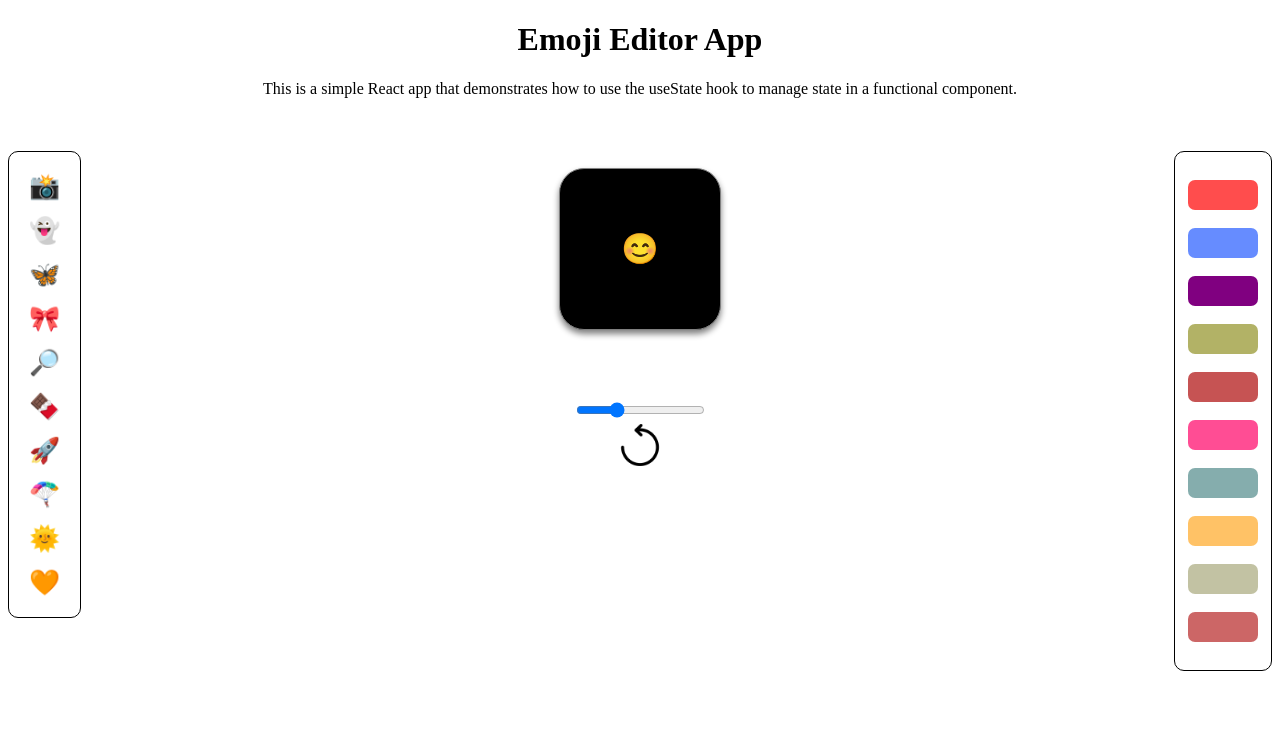
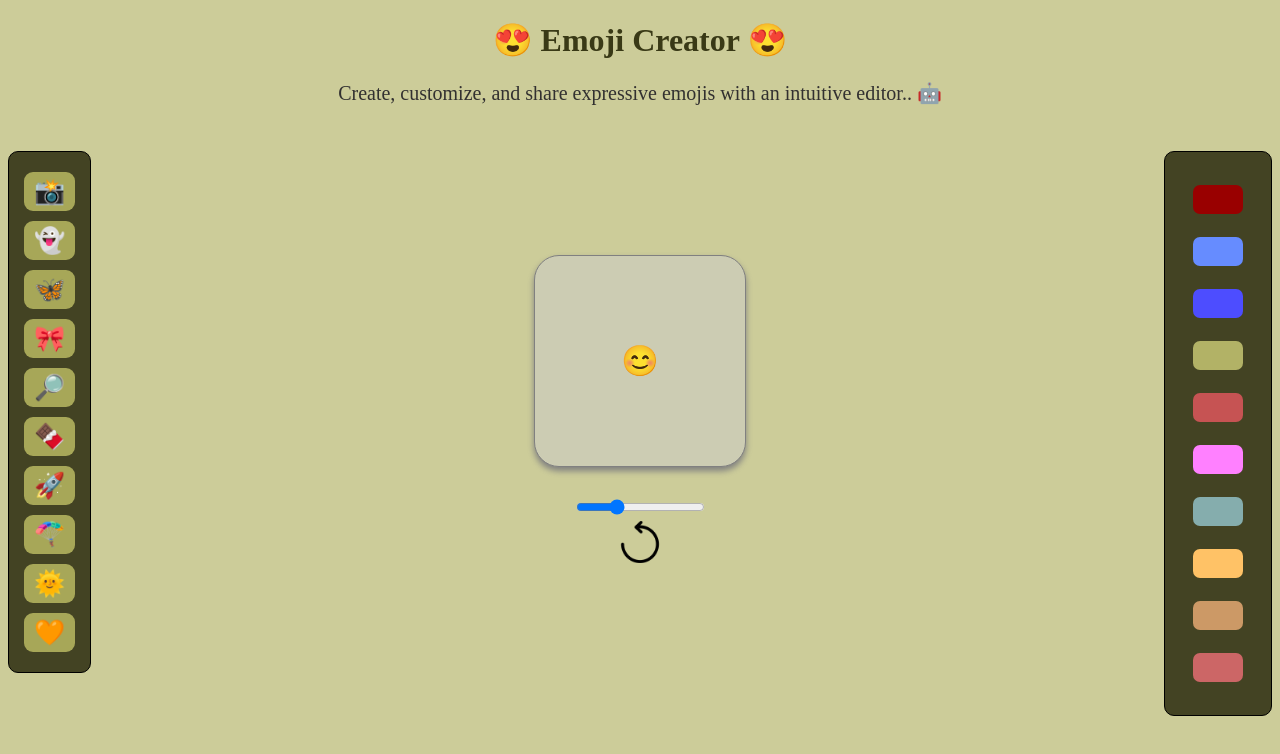
Before and after one commit to SrushtiWanjari/Emoji-Editor-App, a React (Vite) app in the folder Emoji-Editor-App/: page / in a window 1280 px wide. Shown: the top 754 px of the page. Built offline with nearby package versions, Linux system fonts and the light colour scheme.

Commit message:
changes added

```diff
--- a/Emoji-Editor-App/src/Home/Home.css
+++ b/Emoji-Editor-App/src/Home/Home.css
@@ -1,23 +1,31 @@
+body {
+  background-color: #cccc99;
+}
 .container {
   position: relative;
 }
 .heading {
   text-align: center;
+  color: #393916;
 }
 .description {
   text-align: center;
+  color: rgb(50, 48, 48);
+  font-size: 20px;
 }
 .main-emoji-box {
-  width: 160px;
-  height: 160px;
+  width: 210px;
+  height: 210px;
   display: flex;
   justify-content: center;
   align-items: center;
-  margin: 70px auto;
+  margin: auto;
+  margin-top: 150px;
   border-radius: 25px;
   border: 1px solid gray;
   box-shadow: 0 4px 6px gray;
 }
+
 .emoji-picker {
   width: fit-content;
   border: 1px solid black;
@@ -25,21 +33,25 @@
   border-radius: 10px;
   position: absolute;
   top: 130px;
+  background-color: #434323;
 }
-.emoji-range{
-    display: flex;
-    justify-content: center;
+.emoji-range {
+  display: flex;
+  justify-content: center;
+  align-items: center;
+  margin-top: 30px;
 }
-.angle-container{
+
+.angle-container {
   display: flex;
   justify-content: center;
   align-items: center;
 }
-.angle-img{
- height: 50px;
- cursor: pointer;
+.angle-img {
+  height: 50px;
+  cursor: pointer;
 }
-.color-picker{
+.color-picker {
   width: fit-content;
   border: 1px solid black;
   padding: 10px 5px;
@@ -47,4 +59,5 @@
   position: absolute;
   top: 130px;
   right: 0;
+  background-color: #434323;
 }
--- a/Emoji-Editor-App/src/Home/Home.jsx
+++ b/Emoji-Editor-App/src/Home/Home.jsx
@@ -8,19 +8,18 @@ function Home() {
   const [emoji, setEmoji] = useState("😊");
   const [emojiSize, setEmojiSize] = useState("30");
   const [angle, setAngle] = useState("0");
-  const [bgColor, setBgColor] = useState("#000");
+  const [bgColor, setBgColor] = useState("#ccccb3");
 
   return (
     <div className="container">
-      <h1 className="heading">Emoji Editor App</h1>
+      <h1 className="heading"> 😍 Emoji Creator 😍</h1>
 
       <p className="description">
-        This is a simple React app that demonstrates how to use the useState
-        hook to manage state in a functional component.{" "}
+        Create, customize, and share expressive emojis with an intuitive editor.. 🤖{" "}
       </p>
 
       <div className="main-emoji-box" style={{ fontSize: `${emojiSize}px`, backgroundColor: bgColor }}>
-        <span style={{ transform: `rotate(${angle}deg)` }}>{emoji}</span>
+        <span style={{ transform: `rotate(${angle}deg)` }} >{emoji}</span>
       </div>
 
       <div className="emoji-range">
@@ -56,15 +55,15 @@ function Home() {
       </div>
 
       <div className="color-picker">
-        <ColorButton bgColor={"#ff4d4d"} setBgColor={setBgColor} />
+        <ColorButton bgColor={"#990000"} setBgColor={setBgColor} />
         <ColorButton bgColor={"#668cff"} setBgColor={setBgColor} />
-        <ColorButton bgColor={" #800080"} setBgColor={setBgColor} />
+        <ColorButton bgColor={"  #4d4dff"} setBgColor={setBgColor} />
         <ColorButton bgColor={"#b2b266"} setBgColor={setBgColor} />
         <ColorButton bgColor={"#c65353"} setBgColor={setBgColor} />
-        <ColorButton bgColor={"#ff4d94"} setBgColor={setBgColor} />
+        <ColorButton bgColor={" #ff80ff"} setBgColor={setBgColor} />
         <ColorButton bgColor={"#85adad"} setBgColor={setBgColor} />
         <ColorButton bgColor={"#ffc266"} setBgColor={setBgColor} />
-        <ColorButton bgColor={"#c2c2a3"} setBgColor={setBgColor} />
+        <ColorButton bgColor={"#cc9966"} setBgColor={setBgColor} />
         <ColorButton bgColor={"#cc6666"} setBgColor={setBgColor} />
       </div>
     </div>
--- a/Emoji-Editor-App/src/components/ColorButton/ColorButton.css
+++ b/Emoji-Editor-App/src/components/ColorButton/ColorButton.css
@@ -1,8 +1,8 @@
-.color{
-  height: 20px;
-  width: 50px;
+.color {
+  height: 19px;
+  width: 30px;
   padding: 5px 10px;
-  margin: 18px 8px;
+  margin: 23px;
   cursor: pointer;
   border-radius: 7px;
 }
--- a/Emoji-Editor-App/src/components/EmojiButton/EmojiButton.css
+++ b/Emoji-Editor-App/src/components/EmojiButton/EmojiButton.css
@@ -1,7 +1,8 @@
 .emojis {
   font-size: 25px;
   padding: 5px 10px;
-  margin: 5px;
+  margin: 10px;
   cursor: pointer;
-  border-radius: 7px;
+  border-radius: 9px;
+ background-color:  #a7a758;
 }
```
